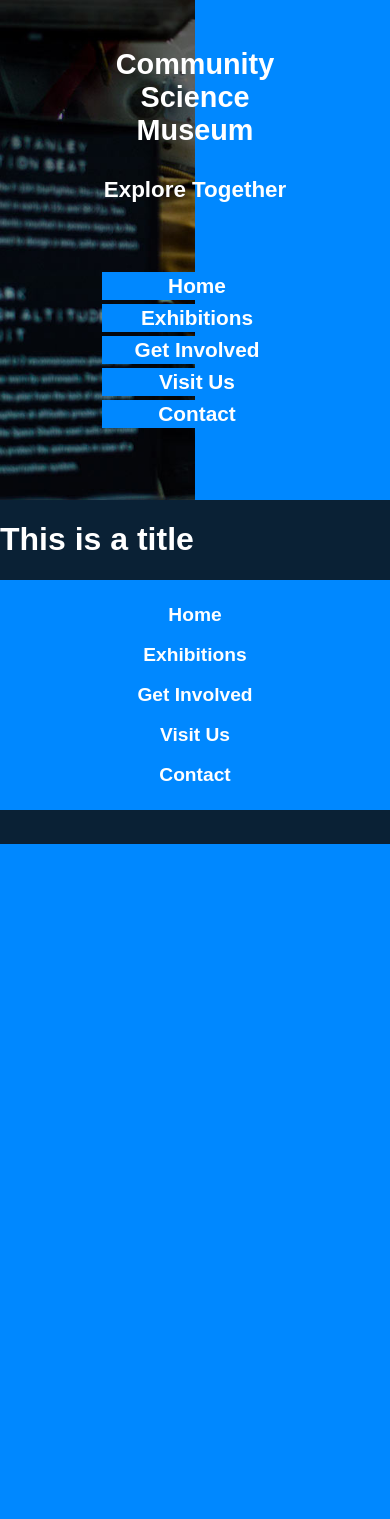
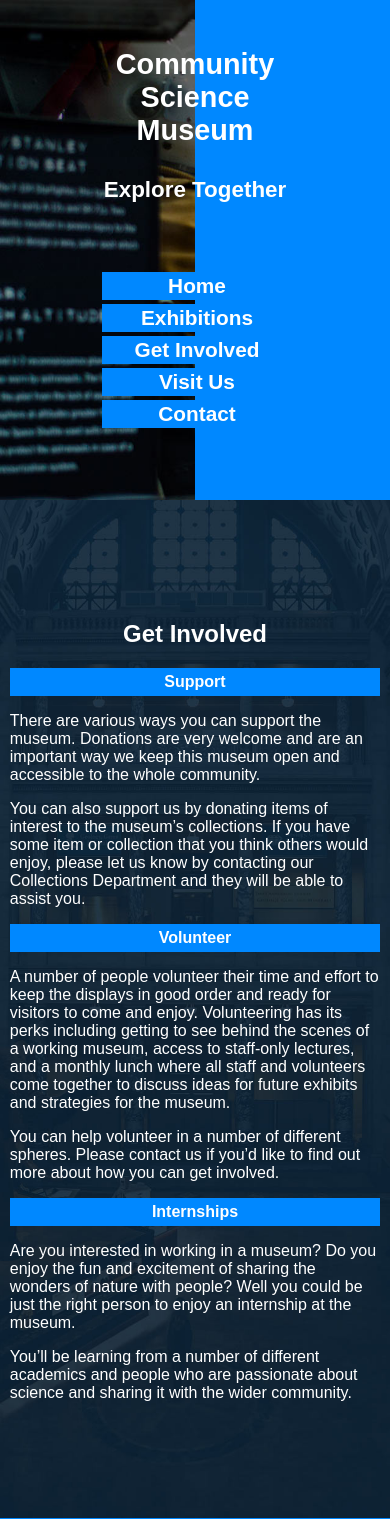
Before and after one commit to fanzypantz/SemesterProject01, a PHP site: page /involvement.php in a window 390 px wide. Shown: the top 1519 px of the page. Before the commit the page ends 844 px from the top, so only its background shows below. Run offline with PHP 8.4, Linux system fonts and the light colour scheme; some web fonts are replaced.

Commit message:
added involvement page, fully responsive

```diff
--- a/css/base.css
+++ b/css/base.css
@@ -112,7 +112,7 @@ footer a {
   width: 100%;
   margin: 0 auto;
 }
-.container p, .container h1 {
+.container p, .container h1, .container h2 {
   color: black;
 }
 
@@ -234,7 +234,7 @@ footer a {
   background: url(../images/visit_bg_01.jpg) no-repeat center center;
   background-size: cover;
 }
-.contact p {
+.contact p, .contact h2 {
   color: white;
 }
 .contact table {
@@ -271,6 +271,12 @@ footer a {
   text-align: center;
   background-color: #0088FF;
   padding: 5px 0;
+}
+
+/* Involvement Section */
+.involvement .row {
+  padding: 0 30px;
+  border: none;
 }
 
 /* Media Queries Section */
@@ -431,15 +437,27 @@ footer a {
   .contact .row {
     padding: 0 100px;
   }
+
+  .involvement .row {
+    padding: 50px 0;
+  }
 }
 @media screen and (max-width: 1554px) {
   .contact .row {
     padding: 0 60px;
   }
+
+  .involvement .row {
+    padding: 50px 0;
+  }
 }
 @media screen and (max-width: 1400px) {
   .contact .row {
     padding: 0 30px;
+  }
+
+  .involvement .row {
+    padding: 50px 0;
   }
 }
 @media screen and (max-width: 1284px) {
@@ -447,6 +465,10 @@ footer a {
     padding-top: 40px;
     min-height: 650px;
   }
+
+  .involvement .row {
+    padding: 50px 0;
+  }
 }
 
 /*# sourceMappingURL=base.css.map */
--- a/css/base.sass
+++ b/css/base.sass
@@ -3,4 +3,5 @@
 @import 'pages/index.sass'
 @import 'pages/exhibitions.sass'
 @import 'pages/visit.sass'
+@import 'pages/involvement.sass'
 @import 'media_queries.sass'
--- a/css/defaults/defaults.sass
+++ b/css/defaults/defaults.sass
@@ -107,7 +107,7 @@ footer
   width: 100%
   margin: 0 auto
 
-  p, h1
+  p, h1, h2
     color: $font-secondary
 
 .column
--- a/css/media_queries.sass
+++ b/css/media_queries.sass
@@ -162,15 +162,24 @@
   .contact .row
     padding: 0 100px
 
+  .involvement .row
+    padding: 50px 0
+
 @media screen and (max-width: 1554px)
 
   .contact .row
     padding: 0 60px
 
+  .involvement .row
+    padding: 50px 0
+
 @media screen and (max-width: 1400px)
 
   .contact .row
     padding: 0 30px
+
+  .involvement .row
+    padding: 50px 0
 
 @media screen and (max-width: 1284px)
 
@@ -178,3 +187,6 @@
     .row
       padding-top: 40px
       min-height: 650px
+
+  .involvement .row
+    padding: 50px 0
--- /dev/null
+++ b/css/pages/involvement.sass
@@ -0,0 +1,6 @@
+/* Involvement Section */
+
+.involvement
+  .row
+    padding: 0 30px
+    border: none
--- a/css/pages/visit.sass
+++ b/css/pages/visit.sass
@@ -6,7 +6,7 @@
   background: url(../images/visit_bg_01.jpg) no-repeat center center
   background-size: cover
 
-  p
+  p ,h2
     color: $font
 
   table
--- a/involvement.php
+++ b/involvement.php
@@ -1,5 +1,37 @@
 <?php include 'layout.php' ?>
 
 <?php startblock('content') ?>
-    <h1>This is a title</h1>
+
+<section class="container contact involvement">
+    <div class="column">
+        <div class="row info visit">
+            <h1>Get Involved</h1>
+            <h2>Support</h2>
+            <p>
+                There are various ways you can support the museum. Donations are very welcome and are an important way we keep this museum open and accessible to the whole community.
+            </p>
+            <p>
+                You can also support us by donating items of interest to the museum’s collections. If you have some item or collection that you think others would enjoy, please let us know by contacting our Collections Department and they will be able to assist you.
+            </p>
+            <h2>Volunteer</h2>
+            <p>
+                A number of people volunteer their time and effort to keep the displays in good order and ready for visitors to come and enjoy. Volunteering has its perks including getting to see behind the scenes of a working museum, access to staff-only lectures, and a monthly lunch where all staff and volunteers come together to discuss ideas for future exhibits and strategies for the museum.
+            </p>
+            <p>
+                You can help volunteer in a number of different spheres. Please contact us if you’d like to find out more about how you can get involved.
+            </p>
+            <h2>Internships</h2>
+            <p>
+                Are you interested in working in a museum? Do you enjoy the fun and excitement of sharing the wonders of nature with people? Well you could be just the right person to enjoy an internship at the museum.
+            </p>
+            <p>
+                You’ll be learning from a number of different academics and people who are passionate about science and sharing it with the wider community.
+            </p>
+
+        </div>
+
+
+    </div>
+</section>
+
 <?php endblock() ?>
--- a/layout.php
+++ b/layout.php
@@ -1,7 +1,7 @@
 <?php require_once 'ti.php' ?>
 <?php include("includes/_config.php");?>
 <!DOCTYPE html>
-<html>
+<html lang="en">
     <head>
         <title><?php print $PAGE_TITLE;?></title>
         <meta name="viewport" content="width=device-width, initial-scale=1.0">
```
Also changed, not shown: index.php (+4 -4 lines), 1 other file.
